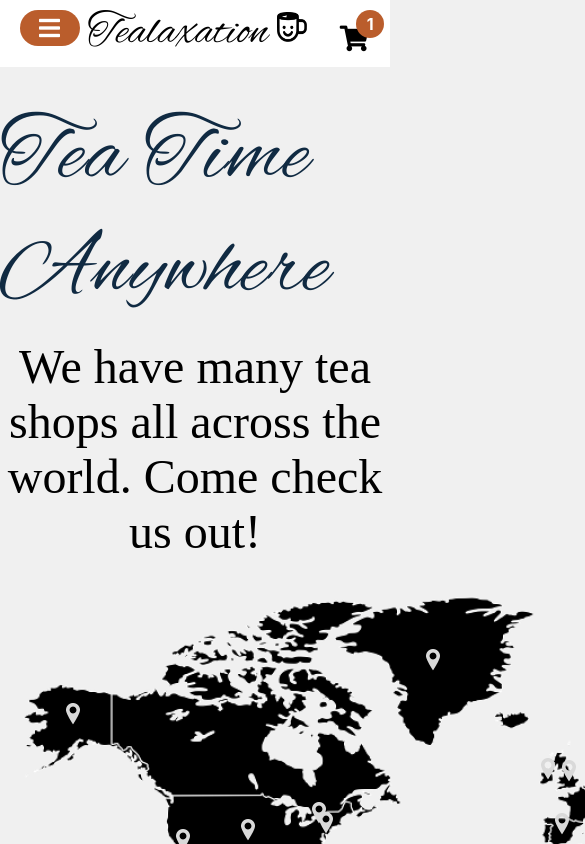
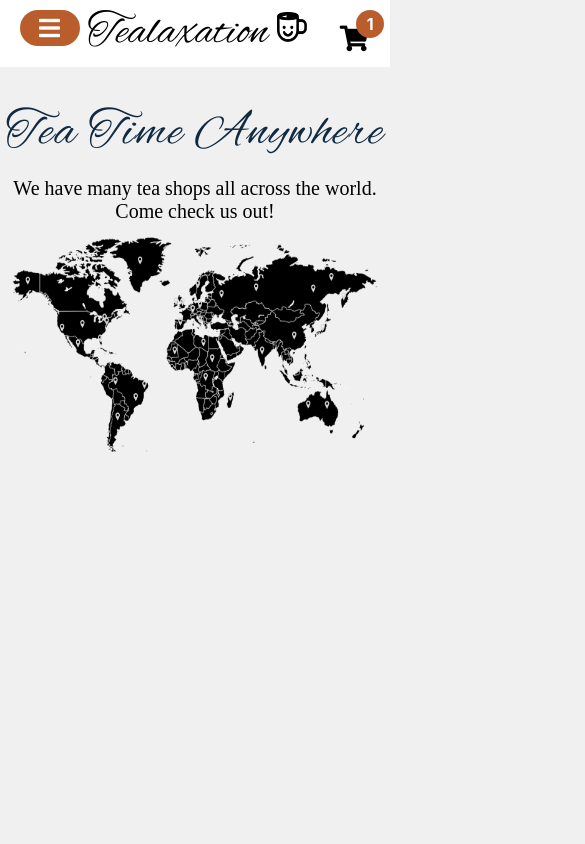
Before and after one commit to Marquis4484/tealaxation, a website with bundled scripts: page locations.html in a window 390 px wide. Shown: the top 844 px of the page, 585 px wide, since content can reach past the window. Built offline with nearby package versions, Linux system fonts and the light colour scheme.

Commit message:
style change

```diff
--- a/locations.html
+++ b/locations.html
@@ -77,15 +77,15 @@
             </a>
           </li>
           <li>
-            <a href="products.html" class="sidebar-link">
+            <a href="about.html" class="sidebar-link">
               <i class="fas fa-couch fa-fw"></i>
-              products
+              about
             </a>
           </li>
           <li>
-            <a href="about.html" class="sidebar-link">
-              <i class="fas fa-book fa-fw"></i>
-              about
+            <a href="locations.html" class="sidebar-link">
+              <i class="fas fa-map fa-fw"></i>
+              locations
             </a>
           </li>
         </ul>
--- a/styles.css
+++ b/styles.css
@@ -583,7 +583,6 @@ Title
   justify-content: center;
   align-items: center;
   font-family: "Alex Brush", cursive;
-  font-size: 90px;
 }
 .title span {
   color: var(--clr-primary-5);
@@ -692,6 +691,26 @@ About Page
   line-height: normal;
 }
 
+.about-text {
+  font-size: 40px;
+}
+
+.about-title {
+  font-size: 100px;
+  text-align: center;
+}
+
+@media screen and (max-width: 750px) {
+  .about-text {
+    max-width: 20em;
+    font-size: 20px;
+    font-weight: 500;
+  }
+
+  .about-title {
+    font-size: 42px;
+  }
+}
 /*
 ===============
 Locations Page
@@ -703,7 +722,7 @@ Locations Page
   margin: 0 auto;
   color: #000;
   font-family: Alegreya Sans;
-  font-size: 48px;
+  font-size: 32px;
   font-style: normal;
   font-weight: 400;
   line-height: normal;
@@ -712,6 +731,7 @@ Locations Page
 
 .locations-title {
   padding: 35px 0px 0px 0px;
+  font-size: 100px;
 }
 
 .map {
@@ -720,6 +740,76 @@ Locations Page
   margin: 0 auto;
 }
 
+@media screen and (max-width: 1250px) {
+  .map {
+    width: 1018px;
+    height: 534px;
+    margin: 0 auto;
+  }
+}
+
+@media screen and (max-width: 1000px) {
+  .map {
+    width: 818px;
+    height: 464px;
+    margin: 0 auto;
+  }
+  .locations-title {
+    font-size: 80px;
+  }
+}
+
+@media screen and (max-width: 850px) {
+  .locations-text {
+    max-width: 20em;
+    font-size: 24px;
+    font-weight: 500;
+  }
+
+  .locations-title {
+    font-size: 60px;
+  }
+  .map {
+    width: 718px;
+    height: 464px;
+    margin: 0 auto;
+  }
+}
+
+@media screen and (max-width: 680px) {
+  .map {
+    width: 590px;
+    height: 364px;
+    margin: 0 auto;
+  }
+}
+
+@media screen and (max-width: 590px) {
+  .map {
+    width: 430px;
+    height: 264px;
+    margin: 0 auto;
+  }
+  .locations-title {
+    font-size: 50px;
+  }
+  .locations-text {
+    max-width: 20em;
+    font-size: 20px;
+    font-weight: 500;
+  }
+}
+
+@media screen and (max-width: 450px) {
+  .map {
+    width: 380px;
+    height: 244px;
+    margin: 0 auto;
+  }
+  .locations-title {
+    text-align: center;
+  }
+}
 /*
 ===============
 Products Page
```
Also changed, not shown: about.html (+6 -6 lines).
